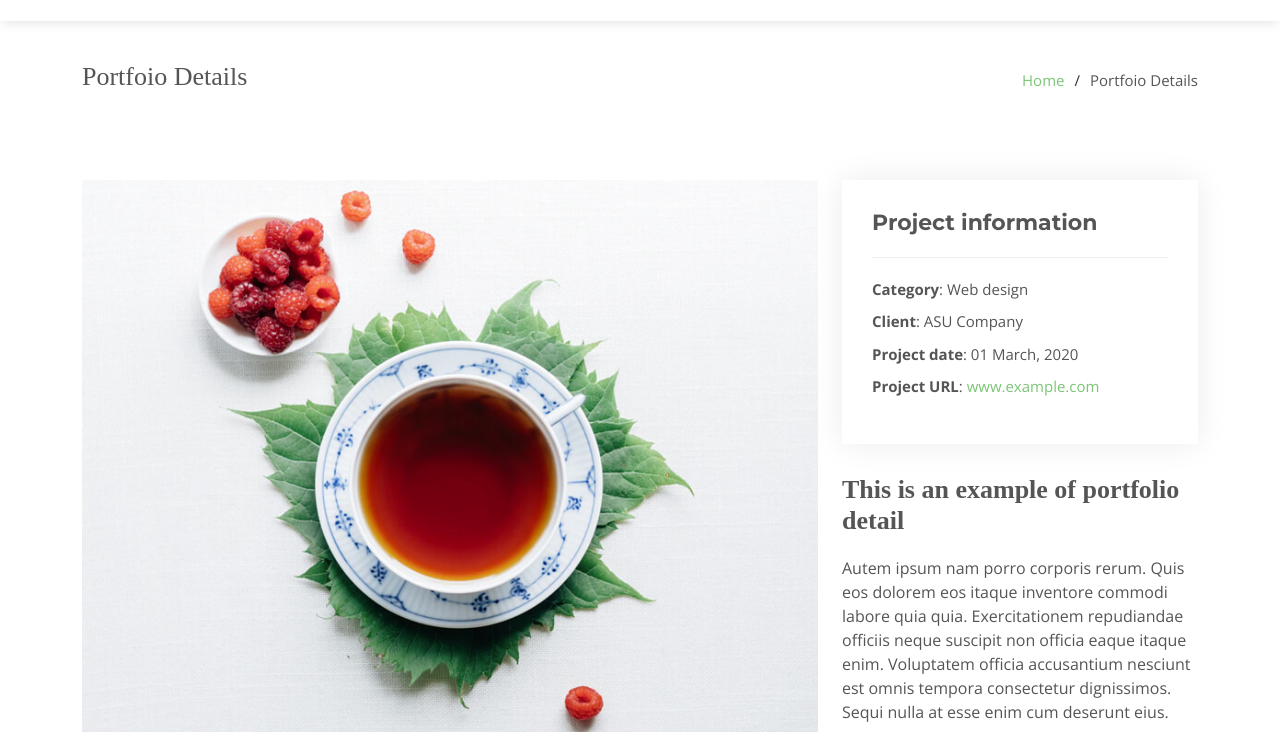
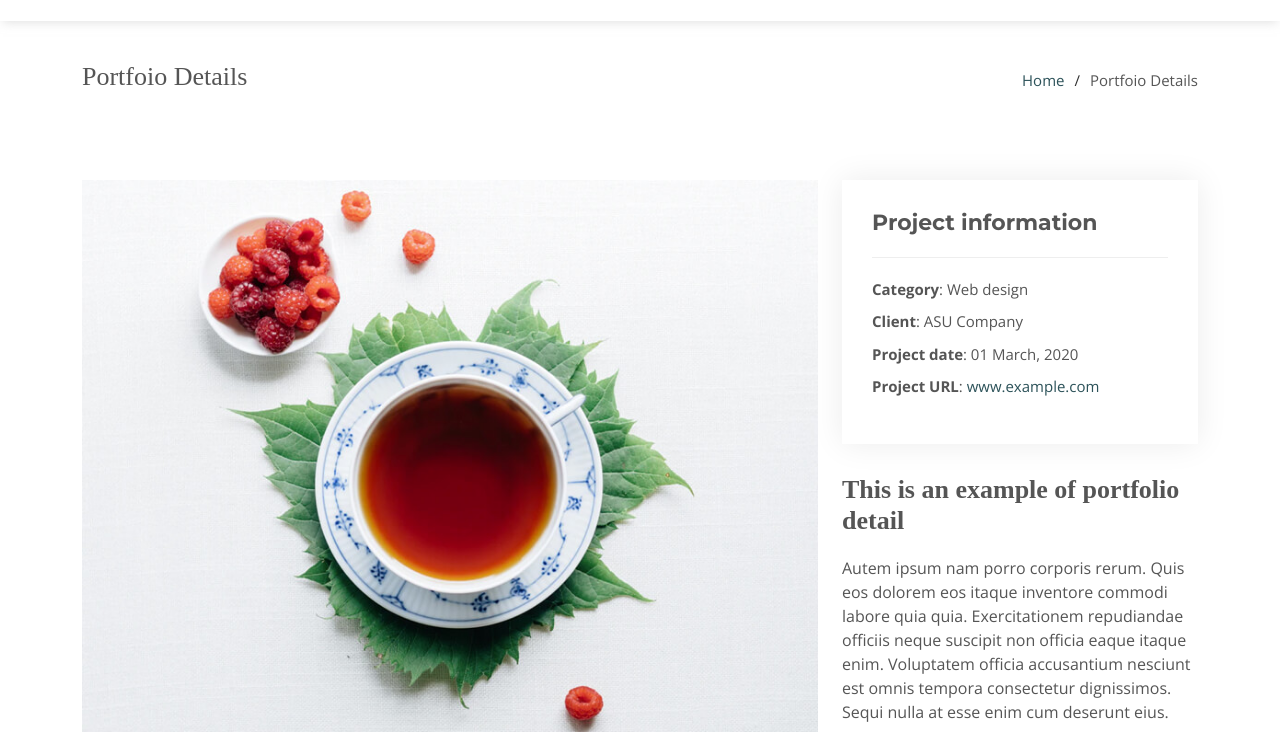
Before and after one commit to gangeswalk/eeglobalministries, a plain HTML site: page portfolio-details.html in a window 1280 px wide. Shown: the part 69-803 px from the top of the page. Drawn offline with nearby package versions, Linux system fonts and the light colour scheme.

Commit message:
Update style.css
up

```diff
--- a/assets/css/style.css
+++ b/assets/css/style.css
@@ -16,7 +16,7 @@ body {
 
 a {
   text-decoration: none;
-  color: #7cc576;
+  color: rgba(44, 82, 89, 1.0);
 }
 
 a:hover {
```
